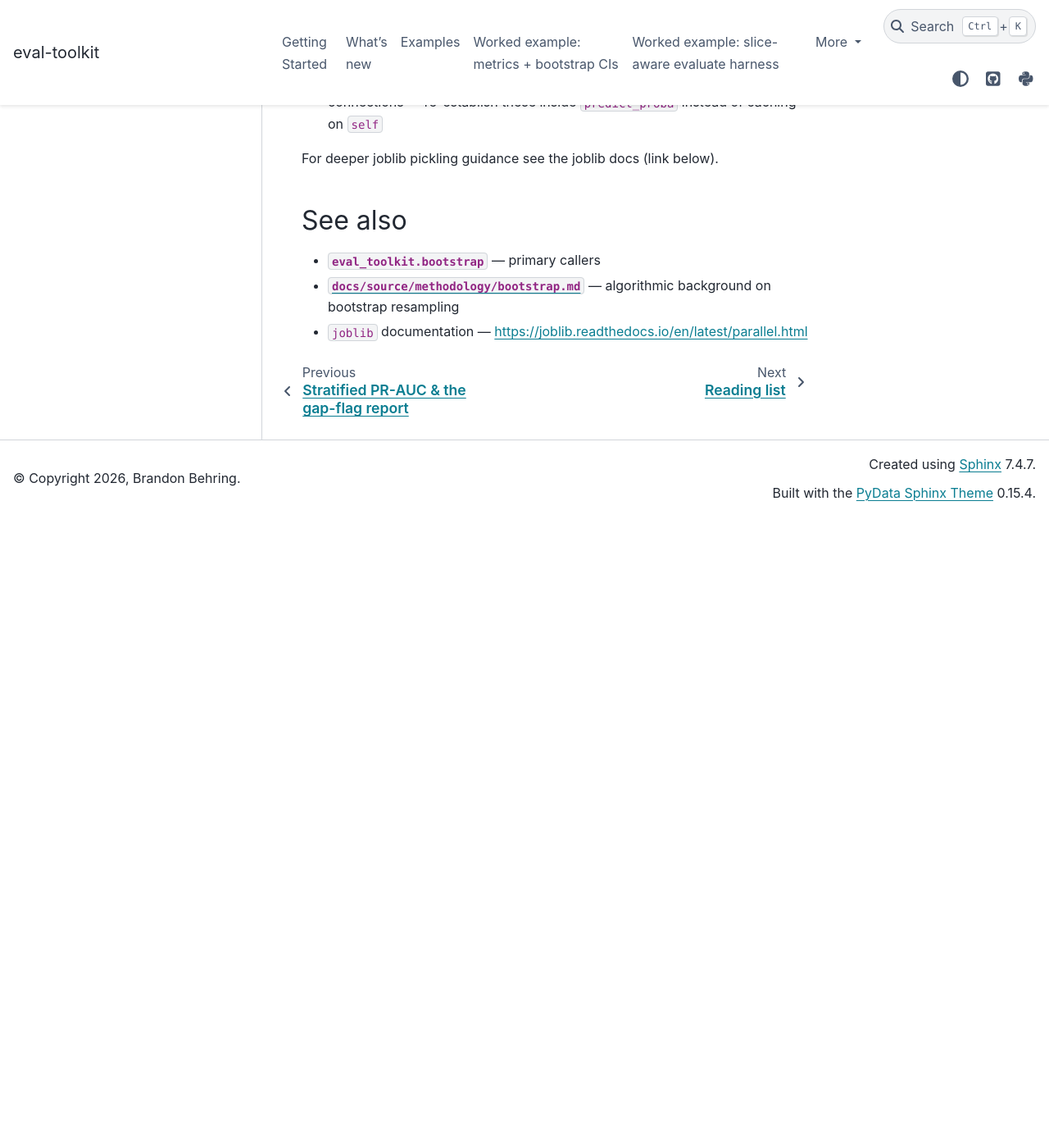
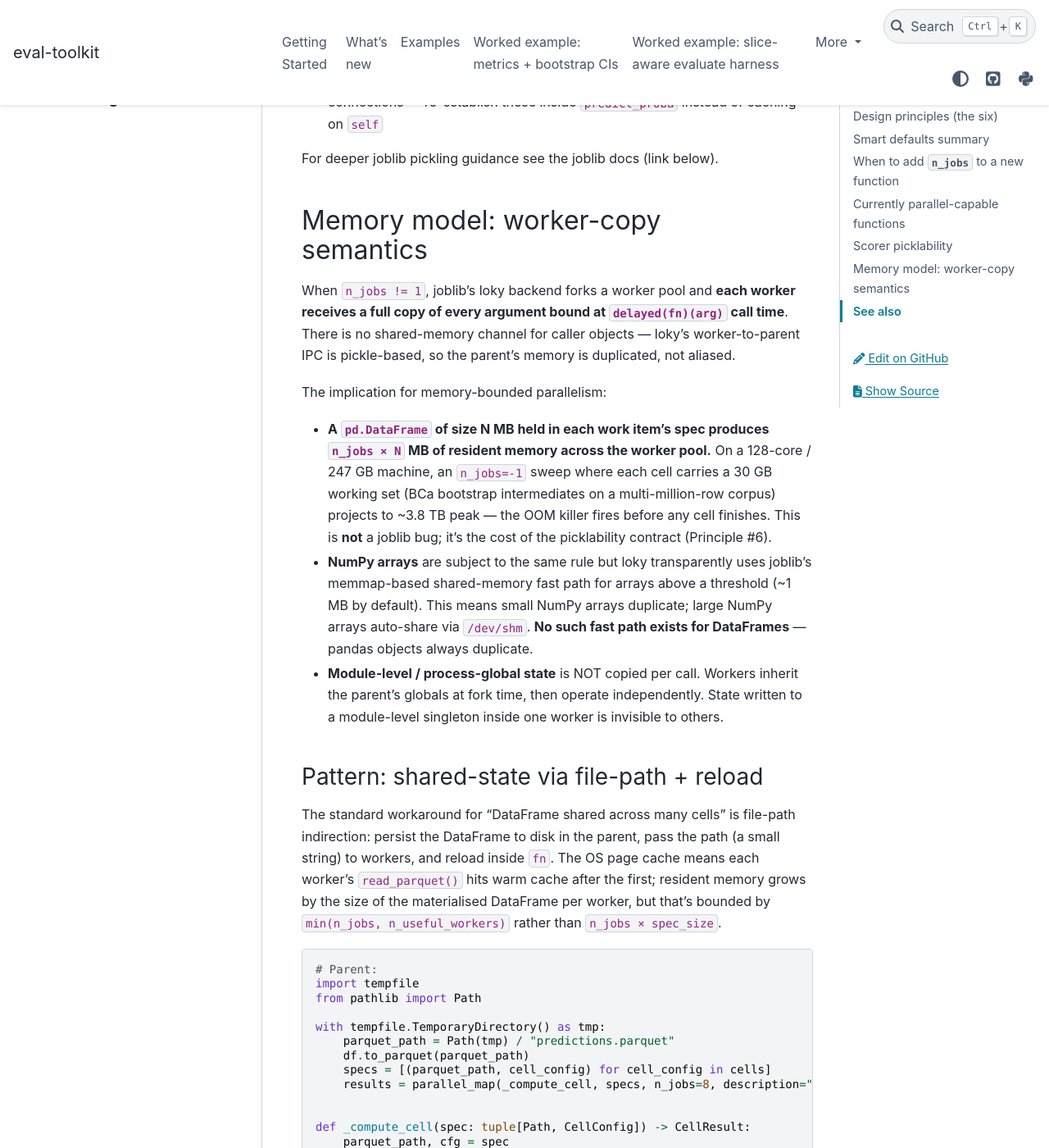
Before and after one commit to brandon-behring/eval-toolkit, a Sphinx documentation site: the page built from docs/source/methodology/parallelism.md, in a window 1280 px wide and 1400 px high, scrolled down 5578 px. Shown: the whole window at 82% size. Built offline with Sphinx 7.4.7 and the PyData theme 0.15.4, drawn with Linux system fonts in a browser that asks for light colours; before the commit the page ends 6208 px from its top, so only the background shows below that; some of the changed text lies outside the part shown.

Commit message:
docs(parallelism): document worker-copy memory model (closes #41)
joblib's loky backend forks workers and pickles args per delayed call;
caller objects DUPLICATE across the pool rather than alias. A
DataFrame-bearing spec produces n_jobs × spec_size resident memory —
a 128-core / 247 GB Threadripper sweep over a 30 GB-per-cell BCa
bootstrap OOM-kills before any cell finishes.

This was surfaced by the prompt-injection-detection-prototype v1.0.0
marginal-bootstrap parallelism attempt (consumer's workaround was to
make n_jobs=1 the default for memory-bounded compute). The fix is
documentary: explain the memory model so consumers can size n_jobs
against RAM and use the file-path-shared-state pattern when needed.

Updates:
- src/eval_toolkit/_parallel.py: parallel_map docstring adds a
  "Worker-copy memory model" bullet to the Design contract list,
  with cross-reference to the new methodology section
- docs/source/methodology/parallelism.md: new section
  "Memory model: worker-copy semantics" covering:
  - pickle-based IPC means duplicate (not aliased) caller args
  - DataFrames pay the full duplication cost; NumPy arrays >~1 MB
    use joblib's memmap fast path automatically
  - Recommended pattern: file-path indirection (parquet to disk,
    reload inside fn). Worked example with tempfile.TemporaryDirectory
  - Recommended ceiling: min(N, available_RAM_GB / spec_size_GB)

No code changes; doc-only addition. Doctest on parallel_map still
passes; sphinx-build clean.

Generated with Claude Code

Co-Authored-By: Claude Opus 4.7 (1M context) <noreply@anthropic.com>

````diff
--- a/docs/source/methodology/parallelism.md
+++ b/docs/source/methodology/parallelism.md
@@ -217,6 +217,80 @@ local state do not.
 
 For deeper joblib pickling guidance see the joblib docs (link below).
 
+(worker-copy-memory)=
+## Memory model: worker-copy semantics
+
+When `n_jobs != 1`, joblib's loky backend forks a worker pool and
+**each worker receives a full copy of every argument bound at
+`delayed(fn)(arg)` call time**. There is no shared-memory channel for
+caller objects — loky's worker-to-parent IPC is pickle-based, so the
+parent's memory is duplicated, not aliased.
+
+The implication for memory-bounded parallelism:
+
+- **A `pd.DataFrame` of size N MB held in each work item's spec
+  produces `n_jobs × N` MB of resident memory across the worker
+  pool.** On a 128-core / 247 GB machine, an `n_jobs=-1` sweep where
+  each cell carries a 30 GB working set (BCa bootstrap intermediates
+  on a multi-million-row corpus) projects to ~3.8 TB peak — the OOM
+  killer fires before any cell finishes. This is **not** a joblib bug;
+  it's the cost of the picklability contract (Principle #6).
+- **NumPy arrays** are subject to the same rule but loky transparently
+  uses joblib's memmap-based shared-memory fast path for arrays above
+  a threshold (~1 MB by default). This means small NumPy arrays
+  duplicate; large NumPy arrays auto-share via `/dev/shm`. **No such
+  fast path exists for DataFrames** — pandas objects always duplicate.
+- **Module-level / process-global state** is NOT copied per call.
+  Workers inherit the parent's globals at fork time, then operate
+  independently. State written to a module-level singleton inside one
+  worker is invisible to others.
+
+### Pattern: shared-state via file-path + reload
+
+The standard workaround for "DataFrame shared across many cells" is
+file-path indirection: persist the DataFrame to disk in the parent,
+pass the path (a small string) to workers, and reload inside `fn`.
+The OS page cache means each worker's `read_parquet()` hits warm cache
+after the first; resident memory grows by the size of the materialised
+DataFrame per worker, but that's bounded by `min(n_jobs, n_useful_workers)`
+rather than `n_jobs × spec_size`.
+
+```python
+# Parent:
+import tempfile
+from pathlib import Path
+
+with tempfile.TemporaryDirectory() as tmp:
+    parquet_path = Path(tmp) / "predictions.parquet"
+    df.to_parquet(parquet_path)
+    specs = [(parquet_path, cell_config) for cell_config in cells]
+    results = parallel_map(_compute_cell, specs, n_jobs=8, description="marginal CI")
+
+
+def _compute_cell(spec: tuple[Path, CellConfig]) -> CellResult:
+    parquet_path, cfg = spec
+    df = pd.read_parquet(parquet_path)  # OS page cache amortises after first call
+    return _bootstrap_one_cell(df, cfg)
+```
+
+For numerical-only workloads where the DataFrame's content is convertible
+to a structured NumPy array, casting before parallelisation lets joblib's
+memmap fast-path kick in:
+
+```python
+arr = df[["score", "label"]].to_numpy()  # joblib will memmap this above ~1 MB
+results = parallel_map(_bootstrap_one_cell, [(arr, cfg) for cfg in cells], n_jobs=8)
+```
+
+### Recommended ceiling for DataFrame-bearing workloads
+
+When in doubt, cap `n_jobs` at `min(8, available_RAM_GB / spec_size_GB)`.
+For the 30 GB / cell case above, a 247 GB machine supports
+`min(8, 247/30) ≈ 8` workers — far below the 128 cores available, but
+the limit is RAM, not compute. The `parallel_map` helper does not
+auto-detect this; it's a caller responsibility to size `n_jobs`
+against memory headroom.
+
 ## See also
 
 - {mod}`eval_toolkit.bootstrap` — primary callers
````
Also changed, not shown: 1 other file.
